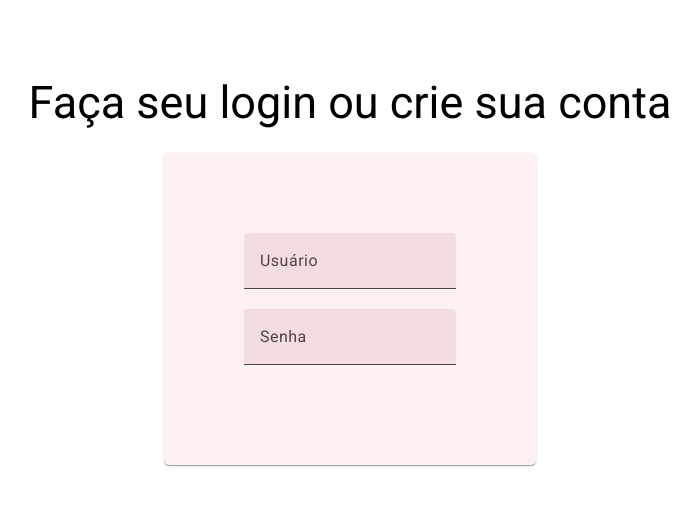
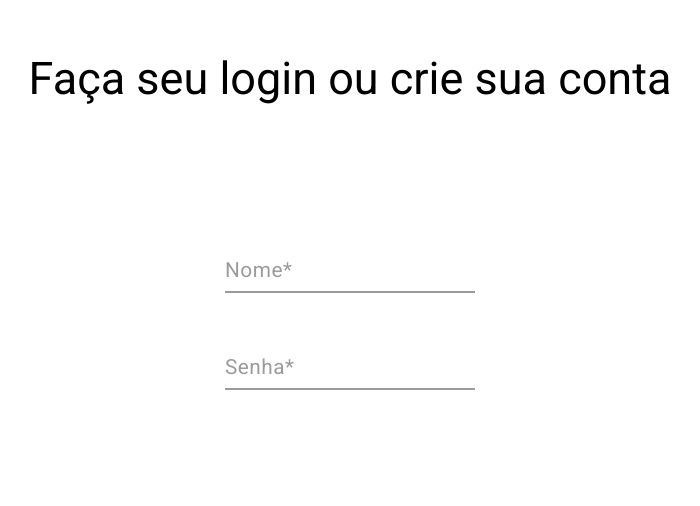
Before and after one commit to thiagopls1/Compliments-Enhanced, an Angular app in the folder web/: page /login in a window 1280 px wide. Shown: the part 128-634 px from the top of the page, without its empty margins (290-990 px from the left). Built offline with nearby package versions, Linux system fonts and the light colour scheme.

Commit message:
Add TextInputComponent, MyMaterialModule and Set implemetation at LoginComponent

```diff
--- /dev/null
+++ b/web/src/app/components/text-input/text-input.component.html
@@ -0,0 +1,6 @@
+<div class="container">
+  <div class="form-group field">
+    <input [type]="type" class="form-field" [placeholder]="label" [name]="label" [id]="label" [required]="required" />
+    <label [for]="label" class="form-label">{{label}}{{required ? '*' : ''}}</label>
+  </div>
+</div>
--- /dev/null
+++ b/web/src/app/components/text-input/text-input.component.scss
@@ -0,0 +1,68 @@
+$primary: #115799;
+$secondary: #d038ef;
+$white: #fff;
+$gray: #9b9b9b;
+
+.container {
+  padding: 1em;
+}
+
+.form-group {
+  position: relative;
+  padding: 15px 0 0;
+  margin-top: 10px;
+}
+
+.form-field {
+  font-family: inherit;
+  width: 100%;
+  border: 0;
+  border-bottom: 2px solid $gray;
+  outline: 0;
+  font-size: 1.3rem;
+  color: $white;
+  padding: 7px 0;
+  background: transparent;
+  color: $gray;
+  transition: border-color 0.2s;
+
+  &::placeholder {
+    color: transparent;
+  }
+
+  &:placeholder-shown ~ .form-label {
+    font-size: 1.3rem;
+    cursor: text;
+    top: 20px;
+  }
+}
+
+.form-label {
+  position: absolute;
+  top: 0;
+  display: block;
+  transition: 0.2s;
+  font-size: 1rem;
+  color: $gray;
+}
+
+
+.form-field:focus {
+  ~ .form-label {
+    position: absolute;
+    top: 0;
+    display: block;
+    transition: 0.2s;
+    font-size: 1rem;
+    color: $primary;
+  }
+
+  padding-bottom: 6px;
+  border-width: 3px;
+  border-image: linear-gradient(to right, $primary,$secondary);
+  border-image-slice: 1;
+}
+/* reset input */
+.form-field{
+  &:required,&:invalid { box-shadow:none; }
+}
--- a/web/src/app/pages/login/login.component.html
+++ b/web/src/app/pages/login/login.component.html
@@ -1,13 +1,9 @@
 <div class="container">
   <h2>Faça seu login ou crie sua conta</h2>
   <div class="login-card-border-wrap">
-    <mat-card class="login-card">
-      <mat-form-field>
-        <input matInput type="text" placeholder="Usuário">
-      </mat-form-field>
-      <mat-form-field>
-        <input matInput type="password" placeholder="Senha">
-      </mat-form-field>
-    </mat-card>
+    <div class="login-card">
+      <app-text-input label="Nome" type="input" [required]="true" icon="person"></app-text-input>
+      <app-text-input label="Senha" type="password" [required]="true"></app-text-input>
+    </div>
   </div>
 </div>
--- a/web/src/app/pages/login/login.component.scss
+++ b/web/src/app/pages/login/login.component.scss
@@ -8,7 +8,7 @@
 }
 
 .login-card-border-wrap {
-  min-width: 25%;
+  min-width: 35%;
   background-image: -webkit-gradient(0deg, rgb(255, 0, 242) 0%, rgba(121,9,116,1) 50%, rgba(0,255,156,1) 100%);
   background-image: -moz-linear-gradient(60deg, rgb(255, 0, 242) 0%, rgb(0, 140, 255) 50%, rgb(0, 182, 121) 100%);
   border-radius: 5px;
@@ -17,10 +17,8 @@
 
 .login-card {
   border-style: solid;
+  border-color: transparent;
+  background-color: #fff;
   border-radius: 5px;
   padding: 5em;
 }
-
-.text-input {
-  background: transparent !important;
-}
--- a/web/src/app/pages/login/login.component.ts
+++ b/web/src/app/pages/login/login.component.ts
@@ -1,10 +1,11 @@
 import { Component } from '@angular/core';
-import { MaterialModule } from '../../../modules/material.module';
+import { MyMaterialModule } from '../../../modules/my-material.module';
+import { TextInputComponent } from "../../components/text-input/text-input.component";
 
 @Component({
   selector: 'app-login',
   standalone: true,
-  imports: [MaterialModule],
+  imports: [MyMaterialModule, TextInputComponent],
   templateUrl: './login.component.html',
   styleUrl: './login.component.scss'
 })
--- /dev/null
+++ b/web/src/modules/my-material.module.ts
@@ -0,0 +1,14 @@
+import { NgModule } from "@angular/core";
+import { TextInputComponent } from "../app/components/text-input/text-input.component";
+import { MatIconModule } from "@angular/material/icon";
+
+const modules = [
+  TextInputComponent,
+  MatIconModule
+]
+
+@NgModule({
+  imports: modules,
+  exports: modules
+})
+export class MyMaterialModule {}
```
Also changed, not shown: web/src/app/components/text-input/text-input.component.ts (added, +17 -0 lines), web/src/styles.scss (line endings or trailing spaces), 1 other file (tests, documents, lock files or other folders).
